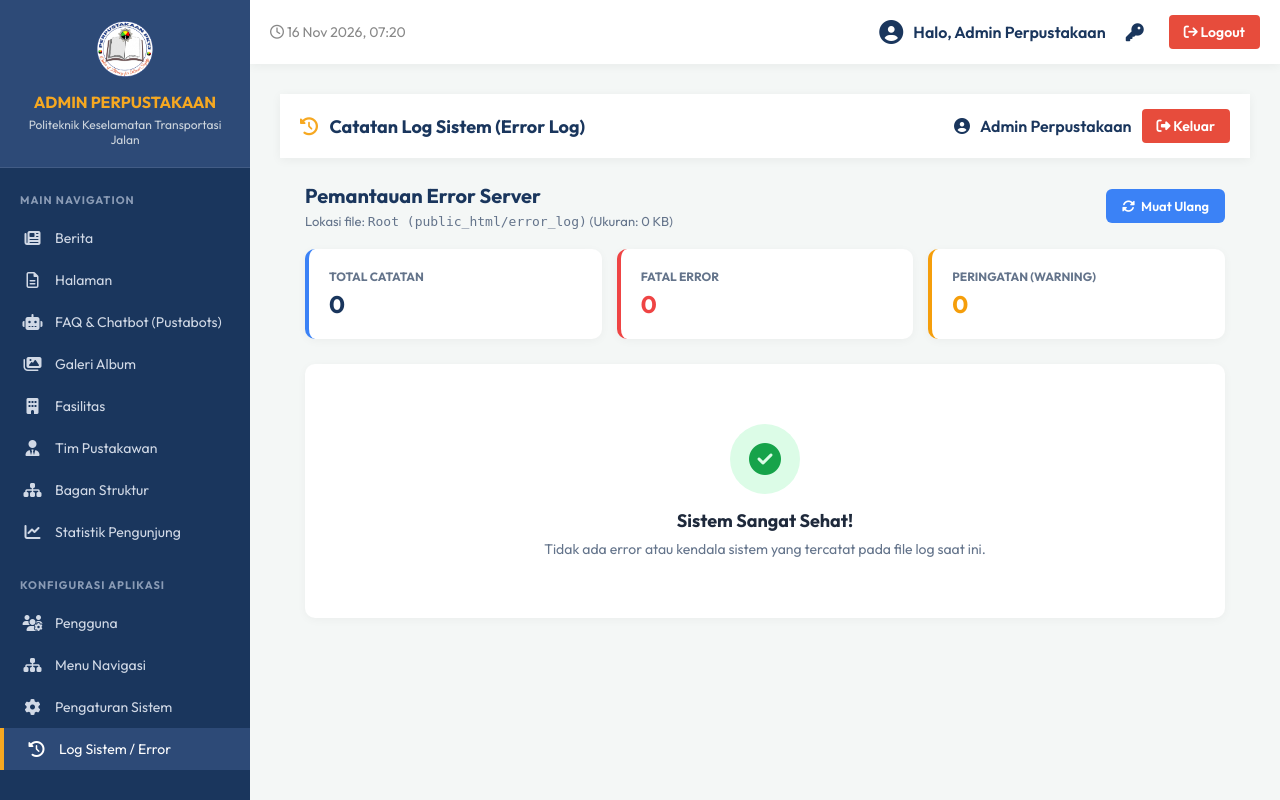
After one commit to ikapraja/library-app, a PHP site: page /admin/logs in a window 1280 px wide. The commit adds this page. Run offline with PHP 8.4, Linux system fonts and the light colour scheme; a user stored in the database is signed in.

Commit message:
add error page
400,500,403

```diff
--- a/admin/includes/header.php
+++ b/admin/includes/header.php
@@ -108,6 +108,7 @@ $admin_name = $_SESSION['admin_name'] ?? 'Administrator';
                 <li><a href="users" class="<?php echo basename($_SERVER['PHP_SELF']) == 'users.php' ? 'active' : ''; ?>"><i class="fa-solid fa-users-gear fa-fw"></i> Pengguna</a></li>
                 <li><a href="menus" class="<?php echo basename($_SERVER['PHP_SELF']) == 'menus.php' ? 'active' : ''; ?>"><i class="fa-solid fa-sitemap fa-fw"></i> Menu Navigasi</a></li>
                 <li><a href="settings" class="<?php echo basename($_SERVER['PHP_SELF']) == 'settings.php' ? 'active' : ''; ?>"><i class="fa-solid fa-gear fa-fw"></i> Pengaturan Sistem</a></li>
+                <li><a href="logs" class="<?php echo basename($_SERVER['PHP_SELF']) == 'logs.php' ? 'active' : ''; ?>"><i class="fa-solid fa-clock-rotate-left fa-fw"></i> Log Sistem / Error</a></li>
             </ul>
             <?php endif; ?>
         </div>
--- /dev/null
+++ b/admin/logs.php
@@ -0,0 +1,183 @@
+<?php
+require_once 'includes/header.php';
+
+// Path file error_log di cPanel/server (cek di root public_html dan di admin)
+$log_files = [
+    'Root (public_html/error_log)' => __DIR__ . '/../error_log',
+    'Admin (admin/error_log)' => __DIR__ . '/error_log',
+];
+
+$active_log_path = null;
+$active_log_name = '';
+
+foreach ($log_files as $name => $path) {
+    if (file_exists($path)) {
+        $active_log_path = $path;
+        $active_log_name = $name;
+        break;
+    }
+}
+
+// Fallback jika belum ada file error_log
+if (!$active_log_path) {
+    $active_log_path = __DIR__ . '/../error_log';
+    $active_log_name = 'Root (public_html/error_log)';
+}
+
+$alert = '';
+
+// Handle Clear Log Action
+if (isset($_POST['clear_log'])) {
+    if (file_exists($active_log_path)) {
+        file_put_contents($active_log_path, '');
+        $alert = '<div class="alert alert-success"><i class="fa-solid fa-check"></i> Catatan log error berhasil dikosongkan!</div>';
+    } else {
+        $alert = '<div class="alert alert-success"><i class="fa-solid fa-check"></i> Tidak ada file log yang perlu dibersihkan.</div>';
+    }
+}
+
+// Read and parse log lines
+$parsed_logs = [];
+if (file_exists($active_log_path) && filesize($active_log_path) > 0) {
+    $lines = file($active_log_path, FILE_IGNORE_NEW_LINES | FILE_SKIP_EMPTY_LINES);
+    if ($lines) {
+        $lines = array_reverse($lines); // Tampilkan yang terbaru di atas
+        // Batasi 200 log terakhir agar tetap ringan
+        $lines = array_slice($lines, 0, 200);
+
+        foreach ($lines as $line) {
+            $type = 'INFO';
+            $badge_bg = '#64748b';
+
+            if (stripos($line, 'fatal') !== false || stripos($line, 'error') !== false) {
+                $type = 'FATAL ERROR';
+                $badge_bg = '#ef4444';
+            } elseif (stripos($line, 'warning') !== false) {
+                $type = 'WARNING';
+                $badge_bg = '#f59e0b';
+            } elseif (stripos($line, 'notice') !== false) {
+                $type = 'NOTICE';
+                $badge_bg = '#3b82f6';
+            }
+
+            // Extract timestamp if available [dd-Mmm-yyyy hh:mm:ss timezone]
+            $time = '-';
+            $message = $line;
+            if (preg_match('/^\[(.*?)\] (.*)$/', $line, $matches)) {
+                $time = $matches[1];
+                $message = $matches[2];
+            }
+
+            $parsed_logs[] = [
+                'type' => $type,
+                'badge_bg' => $badge_bg,
+                'time' => $time,
+                'message' => $message,
+                'raw' => $line
+            ];
+        }
+    }
+}
+?>
+
+<div class="top-navbar">
+    <div style="font-size: 18px; font-weight: 700; color: var(--primary-bg);">
+        <i class="fa-solid fa-clock-rotate-left" style="color: var(--accent); margin-right: 8px;"></i> Catatan Log Sistem (Error Log)
+    </div>
+    <div class="user-info">
+        <i class="fa-solid fa-user-circle"></i>
+        <span><?php echo htmlspecialchars($admin_name); ?></span>
+        <a href="logout" class="btn-logout"><i class="fa-solid fa-right-from-bracket"></i> Keluar</a>
+    </div>
+</div>
+
+<div class="content-wrapper" style="flex: 1; overflow-y: auto; padding: 25px;">
+    <?php echo $alert; ?>
+
+    <div style="display: flex; justify-content: space-between; align-items: center; margin-bottom: 20px; flex-wrap: wrap; gap: 15px;">
+        <div>
+            <h2 style="margin: 0; color: #1a365d; font-size: 20px;">Pemantauan Error Server</h2>
+            <p style="margin: 5px 0 0; color: #64748b; font-size: 13px;">
+                Lokasi file: <code><?php echo htmlspecialchars($active_log_name); ?></code>
+                (Ukuran: <?php echo file_exists($active_log_path) ? round(filesize($active_log_path)/1024, 2) . ' KB' : '0 KB'; ?>)
+            </p>
+        </div>
+        <div style="display: flex; gap: 10px;">
+            <a href="logs" class="btn" style="background: #3b82f6; color: white; padding: 9px 16px; border-radius: 6px; text-decoration: none; font-size: 13px; font-weight: 600; display: inline-flex; align-items: center; gap: 6px;">
+                <i class="fa-solid fa-rotate"></i> Muat Ulang
+            </a>
+            <?php if (!empty($parsed_logs)): ?>
+            <form method="POST" onsubmit="return confirm('Apakah Anda yakin ingin mengosongkan seluruh riwayat catatan error ini?');" style="margin: 0;">
+                <button type="submit" name="clear_log" style="background: #ef4444; color: white; border: none; padding: 9px 16px; border-radius: 6px; font-size: 13px; font-weight: 600; cursor: pointer; display: inline-flex; align-items: center; gap: 6px;">
+                    <i class="fa-solid fa-trash-can"></i> Bersihkan Log
+                </button>
+            </form>
+            <?php endif; ?>
+        </div>
+    </div>
+
+    <!-- Error Stats Cards -->
+    <div style="display: grid; grid-template-columns: repeat(auto-fit, minmax(200px, 1fr)); gap: 15px; margin-bottom: 25px;">
+        <div style="background: #fff; padding: 20px; border-radius: 10px; box-shadow: 0 2px 10px rgba(0,0,0,0.04); border-left: 4px solid #3b82f6;">
+            <div style="font-size: 12px; font-weight: 700; color: #64748b; text-transform: uppercase;">Total Catatan</div>
+            <div style="font-size: 24px; font-weight: 800; color: #1a365d; margin-top: 5px;"><?php echo count($parsed_logs); ?></div>
+        </div>
+        <div style="background: #fff; padding: 20px; border-radius: 10px; box-shadow: 0 2px 10px rgba(0,0,0,0.04); border-left: 4px solid #ef4444;">
+            <div style="font-size: 12px; font-weight: 700; color: #64748b; text-transform: uppercase;">Fatal Error</div>
+            <div style="font-size: 24px; font-weight: 800; color: #ef4444; margin-top: 5px;">
+                <?php echo count(array_filter($parsed_logs, fn($l) => $l['type'] === 'FATAL ERROR')); ?>
+            </div>
+        </div>
+        <div style="background: #fff; padding: 20px; border-radius: 10px; box-shadow: 0 2px 10px rgba(0,0,0,0.04); border-left: 4px solid #f59e0b;">
+            <div style="font-size: 12px; font-weight: 700; color: #64748b; text-transform: uppercase;">Peringatan (Warning)</div>
+            <div style="font-size: 24px; font-weight: 800; color: #f59e0b; margin-top: 5px;">
+                <?php echo count(array_filter($parsed_logs, fn($l) => $l['type'] === 'WARNING')); ?>
+            </div>
+        </div>
+    </div>
+
+    <!-- Log List -->
+    <div style="background: #fff; border-radius: 10px; box-shadow: 0 2px 10px rgba(0,0,0,0.04); overflow: hidden;">
+        <?php if (empty($parsed_logs)): ?>
+            <div style="padding: 60px 20px; text-align: center;">
+                <div style="width: 70px; height: 70px; border-radius: 50%; background: #dcfce7; color: #16a34a; font-size: 32px; display: inline-flex; align-items: center; justify-content: center; margin-bottom: 15px;">
+                    <i class="fa-solid fa-circle-check"></i>
+                </div>
+                <h3 style="margin: 0; color: #1e293b; font-size: 18px;">Sistem Sangat Sehat!</h3>
+                <p style="margin: 8px 0 0; color: #64748b; font-size: 14px;">Tidak ada error atau kendala sistem yang tercatat pada file log saat ini.</p>
+            </div>
+        <?php else: ?>
+            <div style="overflow-x: auto;">
+                <table style="width: 100%; border-collapse: collapse; font-size: 13px; text-align: left;">
+                    <thead>
+                        <tr style="background: #f8fafc; border-bottom: 1px solid #e2e8f0; color: #475569;">
+                            <th style="padding: 14px 20px; width: 130px;">Tipe</th>
+                            <th style="padding: 14px 20px; width: 180px;">Waktu</th>
+                            <th style="padding: 14px 20px;">Pesan & Lokasi Error</th>
+                        </tr>
+                    </thead>
+                    <tbody>
+                        <?php foreach ($parsed_logs as $log): ?>
+                        <tr style="border-bottom: 1px solid #f1f5f9; transition: 0.2s;" onmouseover="this.style.background='#f8fafc'" onmouseout="this.style.background='transparent'">
+                            <td style="padding: 14px 20px; vertical-align: top;">
+                                <span style="display: inline-block; padding: 4px 10px; border-radius: 4px; color: white; font-weight: 700; font-size: 11px; letter-spacing: 0.5px; background: <?php echo $log['badge_bg']; ?>;">
+                                    <?php echo $log['type']; ?>
+                                </span>
+                            </td>
+                            <td style="padding: 14px 20px; vertical-align: top; color: #64748b; font-family: monospace; font-size: 12px; white-space: nowrap;">
+                                <?php echo htmlspecialchars($log['time']); ?>
+                            </td>
+                            <td style="padding: 14px 20px; vertical-align: top; color: #334155; font-family: monospace; font-size: 12px; line-height: 1.6; word-break: break-word;">
+                                <?php echo htmlspecialchars($log['message']); ?>
+                            </td>
+                        </tr>
+                        <?php endforeach; ?>
+                    </tbody>
+                </table>
+            </div>
+        <?php endif; ?>
+    </div>
+</div>
+
+</body>
+</html>
```
Also changed, not shown: error.php (added, +80 -0 lines), .htaccess, 1 other file.
